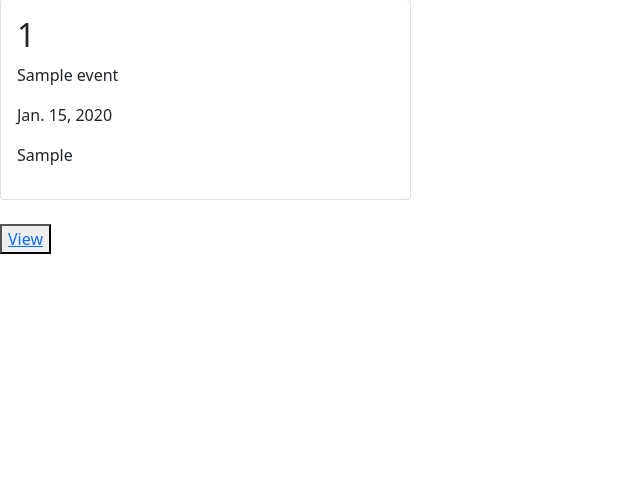
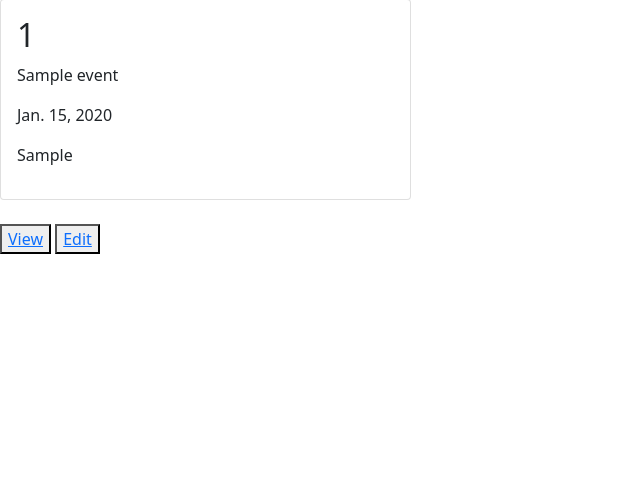
Before and after one commit to guisgrande/fourth-project-ci, a Django app: page /memberevents/ in a window 1280 px wide. Shown: the part 183-673 px from the top of the page, without its empty margins (0-640 px from the left). Run offline with Django 3.2, Linux system fonts and the light colour scheme; a user stored in the database is signed in; tables that the repository leaves empty hold one stand-in row (values such as "Sample post").

Commit message:
Add edit button to each event, href url to redirect to edit page

```diff
--- a/templates/members/user_events.html
+++ b/templates/members/user_events.html
@@ -24,6 +24,7 @@
             </div>
             <div>
                 <button><a href="{% url 'event_detail' event.slug %}">View</a></button>
+                <button><a href="{% url 'edit_event' event.slug %}">Edit</a></button>
             </div>
         </div>
     {% if forloop.counter|divisibleby:1 %}
```
